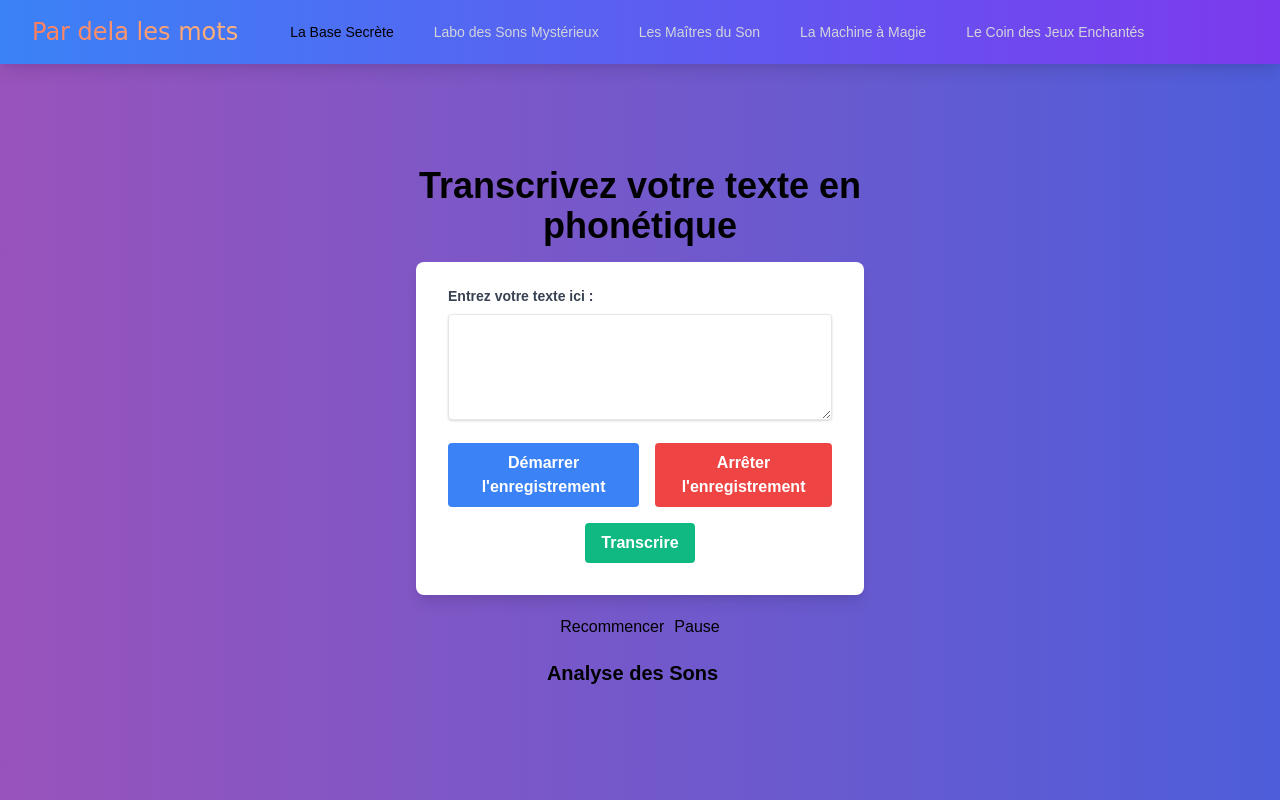
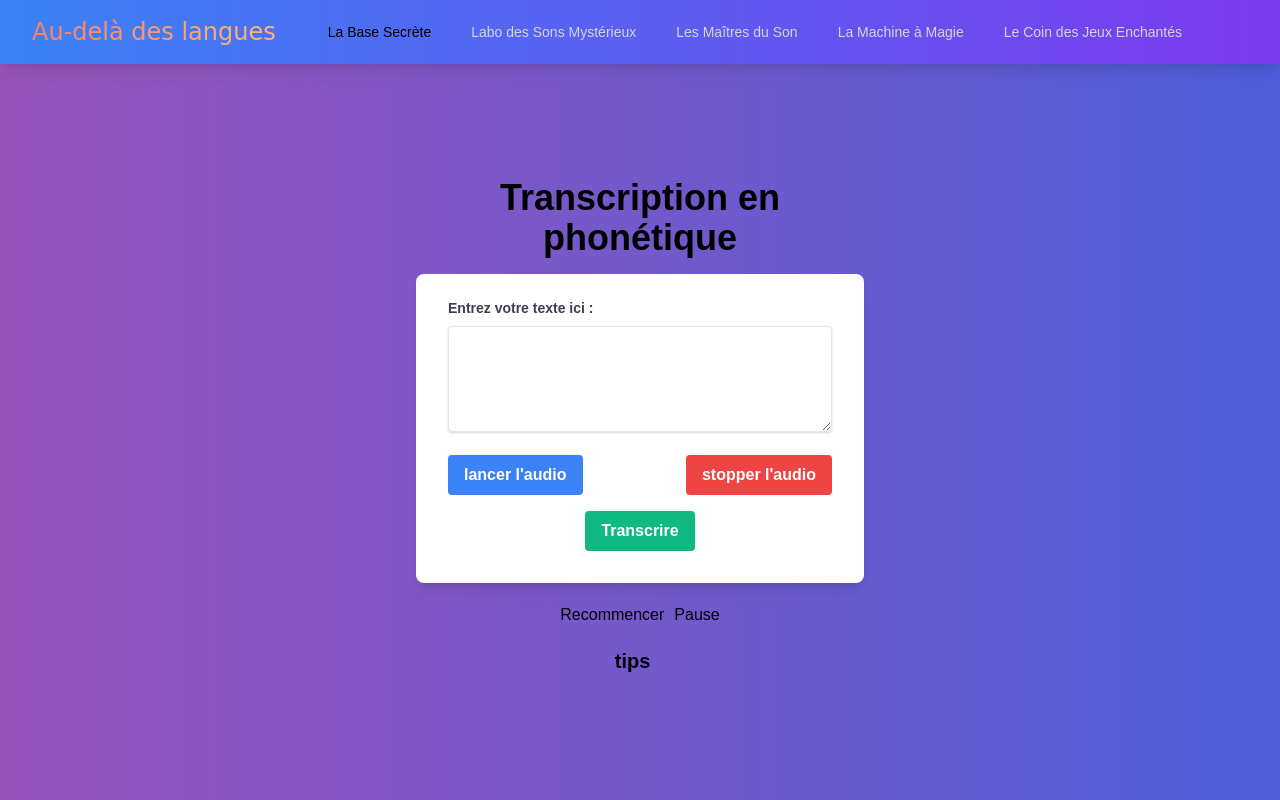
Before and after one commit to hofrance/projet_experimentale_transcripteur, a Django app: page /transcribe/ in a window 1280 px wide. Run offline with Django 5.2, Linux system fonts and the light colour scheme.

Commit message:
update color

```diff
--- a/transcripteur/phonetique/static/js/game.js
+++ b/transcripteur/phonetique/static/js/game.js
@@ -23,9 +23,9 @@ document.addEventListener("DOMContentLoaded", function() {
 
     function createCard(word) {
         const card = document.createElement('div');
-        card.className = 'bg-red-200 shadow rounded p-4 m-2 transition-transform transform hover:scale-105';
+        card.className = 'shadow rounded p-4 m-2 transition-transform transform hover:scale-105';
         const wordTitle = document.createElement('h3');
-        wordTitle.className = ' bg-red-200 text-lg font-bold mb-4';
+        wordTitle.className = ' text-lg font-bold mb-4';
         wordTitle.textContent = word.word;
         card.appendChild(wordTitle);
 
--- a/transcripteur/phonetique/templates/navbar.html
+++ b/transcripteur/phonetique/templates/navbar.html
@@ -27,7 +27,7 @@
             <div class="flex items-center justify-between h-16">
                 <div class="flex items-center">
                     <div class="flex-shrink-0">
-                        <span class="logo-text">Par dela les mots</span>
+                        <span class="logo-text">Au-delà des langues</span>
                     </div>
                     <div class="hidden md:block">
                         <div class="ml-10 flex items-baseline space-x-4">
--- a/transcripteur/phonetique/templates/phonetique/game.html
+++ b/transcripteur/phonetique/templates/phonetique/game.html
@@ -9,7 +9,7 @@
     <link href="https://fonts.googleapis.com/css2?family=Great+Vibes&family=Poppins:wght@400;600&display=swap" rel="stylesheet">
     <style>
         h3{
-            background-color: #155724;
+            background-color: #363836;
         }
         body {
             font-family: 'Poppins', sans-serif;
--- a/transcripteur/phonetique/templates/phonetique/home.html
+++ b/transcripteur/phonetique/templates/phonetique/home.html
@@ -74,7 +74,7 @@
     <div class="container mx-auto p-4 text-center card">
         <h1 class="text-4xl sm:text-5xl font-extrabold mb-6 text-white bling-bling">Bienvenue au Labo des Sons Mystérieux ! 🎧🔍</h1>
         <p class="text-lg text-gray-700 mb-4">Parce que parfois, même les sons ont besoin d'un peu de magie. ✨</p>
-        <p class="text-md text-gray-700 mb-4">Plongez dans l'univers fascinant de la transcription phonétique, où vos fichiers audio prennent vie sous une nouvelle forme. Apprenez et amusez-vous en découvrant comment vos mots se transforment en sons mystérieux.</p>
+        <p class="text-md text-gray-700 mb-4">Nous allons ensemble découvrir l'univers mystérieux de la transcription phonétique, où vos fichiers audio prennent vie sous une nouvelle forme. Apprenez et amusez-vous en découvrant comment vos mots se transforment en sons mystérieux.</p>
         <div class="mt-6">
             <a href="{% url 'upload_audio' %}" class="bg-purple-500 hover:bg-purple-700 text-white font-bold py-2 px-4 rounded-full transition duration-300 ease-in-out transform hover:-translate-y-1 button-hover">Commencez l'Aventure Sonore</a>
         </div>
--- a/transcripteur/phonetique/templates/phonetique/transcribe.html
+++ b/transcripteur/phonetique/templates/phonetique/transcribe.html
@@ -112,7 +112,7 @@
 <body class="h-screen flex flex-col items-center justify-center">
     {% include "../navbar.html" %}
     <div class="w-full max-w-md px-4 sm:px-0">
-        <h1 class="text-4xl font-bold mb-4 text-center">Transcrivez votre texte en phonétique</h1>
+        <h1 class="text-4xl font-bold mb-4 text-center">Transcription en phonétique</h1>
         <form id="transcriptionForm" method="post" class="bg-white shadow-lg rounded-lg px-8 pt-6 pb-8 mb-4" enctype="multipart/form-data">
             {% csrf_token %}
             <div class="mb-4">
@@ -121,10 +121,10 @@
             </div>
             <div class="mb-4 flex flex-col sm:flex-row justify-between gap-4">
                 <button type="button" id="startBtn" aria-label="Démarrer l'enregistrement" class="bg-blue-500 hover:bg-blue-700 text-white font-bold py-2 px-4 rounded focus:outline-none focus:shadow-outline transition duration-300 ease-in-out transform hover:-translate-y-1">
-                    Démarrer l'enregistrement
+                    lancer l'audio<audio src=""></audio>
                 </button>
                 <button type="button" id="stopBtn" aria-label="Arrêter l'enregistrement" class="bg-red-500 hover:bg-red-700 text-white font-bold py-2 px-4 rounded focus:outline-none focus:shadow-outline transition duration-300 ease-in-out transform hover:-translate-y-1" disabled>
-                    Arrêter l'enregistrement
+                    stopper  l'audio
                 </button>
             </div>
             <meter id="recordingIndicator" min="0" max="1" value="0" low="0.2" high="0.5" optimum="0.7" class="w-full h-2 appearance-none rounded bg-gray-300 hidden"></meter>
@@ -147,7 +147,7 @@
             <p class="text-gray-700" id="transcriptionText"></p>
         </div>
         <div id="phoneticAnalysis" class="phonetic-analysis hidden">
-            <h2 class="text-xl font-bold mb-2">Analyse des Sons</h2>
+            <h2 class="text-xl font-bold mb-2">tips</h2>
             <div id="phoneticAnalysisContent"></div>
         </div>
         <div id="alertBox" class="bg-red-100 border border-red-400 text-red-700 px-4 py-3 rounded relative hidden" role="alert">
--- a/transcripteur/phonetique/templates/phonetique/upload_audio.html
+++ b/transcripteur/phonetique/templates/phonetique/upload_audio.html
@@ -102,12 +102,12 @@
     {% include "../navbar.html" %}
     <div class="container mx-auto p-4 text-center">
         <div class="card">
-            <h1 class="text-3xl sm:text-4xl font-extrabold mb-6 text-white bling-bling">Téléversez votre fichier audio... et laissez-nous le déphonétiser en secret ! 🎧🔍</h1>
+            <h1 class="text-3xl sm:text-4xl font-extrabold mb-6 text-white bling-bling"> laissez-nous  déphonétiser en secret votre audio! 🎧🔍</h1>
             <p class="text-lg text-white mb-4">Parce que parfois, même les sons ont besoin d'un peu de magie. ✨</p>
             <form id="uploadForm" method="post" class="bg-white shadow-lg rounded-lg px-8 pt-6 pb-8 mb-4 upload-container" enctype="multipart/form-data">
                 {% csrf_token %}
                 <div class="mb-4">
-                    <label for="audio" class="block text-gray-700 text-sm font-bold mb-2">Choisissez votre chef-d'œuvre sonore :</label>
+                    <label for="audio" class="block text-gray-700 text-sm font-bold mb-2"> :</label>
                     <input type="file" id="audio" name="audio" accept="audio/*" class="shadow appearance-none border rounded w-full py-2 px-3 text-gray-700 leading-tight focus:outline-none focus:shadow-outline" required>
                 </div>
                 <div class="flex items-center justify-center mt-4">
```
Also changed, not shown: transcripteur/phonetique/templates/phonetique/about.html (+5 -5 lines), 4 other files.
